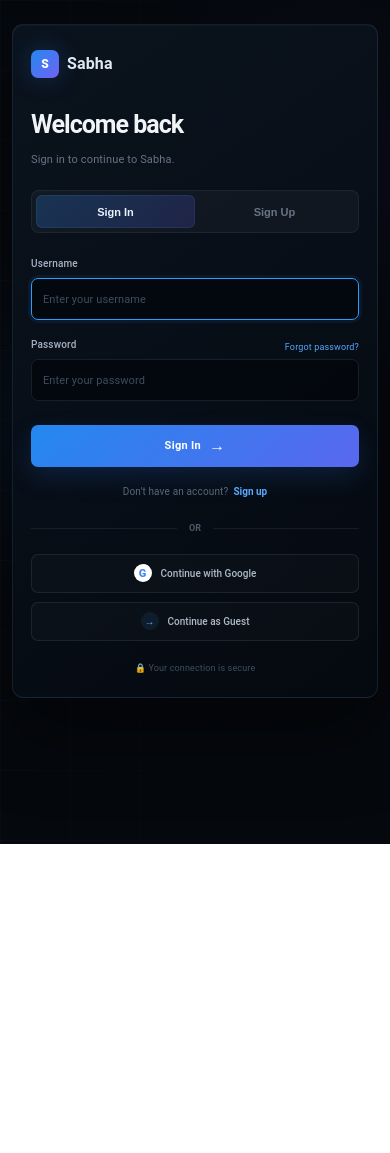
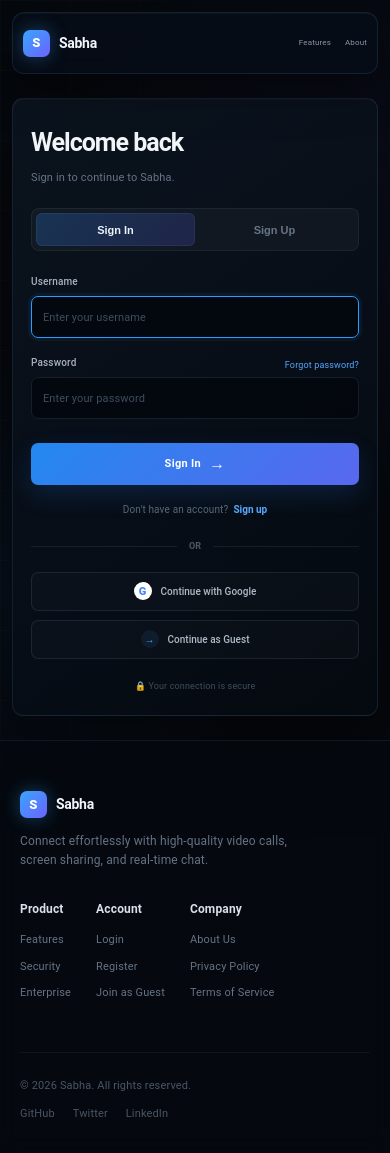
Before and after one commit to purushottamk583/Sabha---Video-Conferencing-Platform, a React (Vite) app in the folder Frontend/: page /auth in a window 390 px wide. Before the commit the page ends 844 px from the top, so only its background shows below. Built offline with nearby package versions, Linux system fonts and the light colour scheme.

Commit message:
adding footer in authentication page

```diff
--- a/Frontend/src/pages/Authentication.jsx
+++ b/Frontend/src/pages/Authentication.jsx
@@ -10,6 +10,7 @@
 import { createTheme, ThemeProvider } from '@mui/material/styles';
 import { AuthContext } from '../contexts/AuthContext';
 import { Snackbar } from '@mui/material';
+import { useNavigate } from 'react-router-dom';
 import "../styles/Authentication.css";
 
 
@@ -18,6 +19,7 @@
 
 export default function Authentication() {
 
+    const router = useNavigate();
     const [username, setUsername] = React.useState();
     const [password, setPassword] = React.useState();
     const [name, setName] = React.useState();
@@ -60,22 +62,29 @@
             <div className="authPage">
                 <CssBaseline />
 
+                <nav className="landingNavbar authNavbar">
+                    <div className="navBrand">
+                        <div className="brandIcon">S</div>
+                        <h1>Sabha</h1>
+                    </div>
+
+                    <div className="navLinks">
+                        <p onClick={() => router("/")}>Features</p>
+                        <p onClick={() => router("/")}>About</p>
+                        <p onClick={() => router("/")}>Security</p>
+                        <span className="navDivider"></span>
+                        <p onClick={() => router("/aljk23")}>Join as Guest</p>
+                    </div>
+                </nav>
+
+                <div className="authMain">
+
                 {/* =================================================
                     LEFT BRAND / INFORMATION SECTION
                 ================================================= */}
 
                 <div className="authBrandSection">
                     <div className="authBrandContent">
-                        {/* Brand */}
-
-                        <div className="authBrand">
-                            <div className="authBrandIcon">
-                                S
-                            </div>
-                            <span>Sabha</span>
-                        </div>
-
-
                         {/* Main heading */}
 
                         <div className="authIntro">
@@ -166,14 +175,6 @@
 
                 <div className="authFormSection">
                     <div className="authCard">
-
-                        {/* Mobile brand */}
-                        <div className="mobileAuthBrand">
-                            <div className="authBrandIcon">
-                                S
-                            </div>
-                            <span>Sabha</span>
-                        </div>
 
                         {/* Heading */}
                         <div className="authHeading">
@@ -393,6 +394,54 @@
                     </div>
                 </div>
 
+                </div>
+
+                <footer className="landingFooter authFooter">
+                    <div className="footerContainer">
+                        <div className="footerTop">
+                            <div className="footerBrandInfo">
+                                <div className="navBrand">
+                                    <div className="brandIcon">S</div>
+                                    <h1>Sabha</h1>
+                                </div>
+                                <p className="footerDescription">
+                                    Connect effortlessly with high-quality video calls, screen sharing, and real-time chat.
+                                </p>
+                            </div>
+
+                            <div className="footerNavGrid">
+                                <div className="footerColumn">
+                                    <h4>Product</h4>
+                                    <p onClick={() => router("/")}>Features</p>
+                                    <p onClick={() => router("/")}>Security</p>
+                                    <p>Enterprise</p>
+                                </div>
+                                <div className="footerColumn">
+                                    <h4>Account</h4>
+                                    <p onClick={() => router("/auth")}>Login</p>
+                                    <p onClick={() => router("/auth")}>Register</p>
+                                    <p onClick={() => router("/aljk23")}>Join as Guest</p>
+                                </div>
+                                <div className="footerColumn">
+                                    <h4>Company</h4>
+                                    <p>About Us</p>
+                                    <p>Privacy Policy</p>
+                                    <p>Terms of Service</p>
+                                </div>
+                            </div>
+                        </div>
+
+                        <div className="footerBottom">
+                            <p>© {new Date().getFullYear()} Sabha. All rights reserved.</p>
+                            <div className="footerSocials">
+                                <span>GitHub</span>
+                                <span>Twitter</span>
+                                <span>LinkedIn</span>
+                            </div>
+                        </div>
+                    </div>
+                </footer>
+
             </div>
 
 
--- a/Frontend/src/styles/Authentication.css
+++ b/Frontend/src/styles/Authentication.css
@@ -3,12 +3,26 @@
 .authPage {
     min-height: 100vh;
     width: 100%;
-    display: grid;
-    grid-template-columns: 1fr 500px;
+    display: flex;
+    flex-direction: column;
     background: radial-gradient(circle at 20% 50%, rgba(31, 103, 190, 0.10), transparent 35%), radial-gradient(circle at 85% 20%, rgba(91, 79, 190, 0.08), transparent 30%), #05080d;
     color: #ffffff;
     position: relative;
-    overflow: hidden;
+    overflow-x: hidden;
+}
+.authNavbar {
+    flex: 0 0 auto;
+    margin-top: 18px;
+}
+.authMain {
+    flex: 1 0 auto;
+    min-height: 0;
+    display: grid;
+    grid-template-columns: 1fr 500px;
+}
+.authFooter {
+    flex: 0 0 auto;
+    margin-top: auto;
 }
 /* bg grid */
 .authPage::before {
@@ -22,7 +36,7 @@
 }
 /* left section */
 .authBrandSection {
-    min-height: 100vh;
+    min-height: 680px;
     display: flex;
     align-items: center;
     justify-content: center;
@@ -148,7 +162,7 @@
 }
 /* right form section */
 .authFormSection {
-    min-height: 100vh;
+    min-height: 680px;
     display: flex;
     align-items: center;
     justify-content: center;
@@ -431,7 +445,7 @@
 }
 /* tablet */
 @media (max-width: 1050px) {
-    .authPage { grid-template-columns: 1fr 440px; }
+    .authMain { grid-template-columns: 1fr 440px; }
     .authBrandSection { padding: 50px; }
     .authIntro h1 {
         font-size: 50px;
@@ -442,13 +456,33 @@
 /* mobile */
 @media (max-width: 800px) {
     .authPage {
-        display: block;
+        display: flex;
         min-height: 100vh;
         overflow-y: auto;
     }
+    .authNavbar {
+        width: calc(100% - 24px);
+        margin-top: 12px;
+    }
+    .authNavbar .navLinks p,
+    .authNavbar .navDivider,
+    .authNavbar .navLoginBtn {
+        display: none;
+    }
+    .authNavbar .navLinks p:nth-child(1),
+    .authNavbar .navLinks p:nth-child(2) {
+        display: block;
+        cursor: pointer;
+    }
+    .authNavbar .navLinks {
+        gap: 14px;
+    }
+    .authMain {
+        display: block;
+    }
     .authBrandSection { display: none; }
     .authFormSection {
-        min-height: 100vh;
+        min-height: auto;
         width: 100%;
         padding: 25px 18px;
         align-items: flex-start;
@@ -458,12 +492,14 @@
         margin: 25px auto;
         padding: 28px 23px 25px;
     }
-    .mobileAuthBrand { display: flex; }
     .authHeading h2 { font-size: 25px; }
     .authHeading p { font-size: 11px; }
 }
 /* small mobile */
 @media (max-width: 420px) {
+    .authNavbar {
+        padding: 0 10px;
+    }
     .authFormSection { padding: 12px; }
     .authCard {
         margin: 12px auto;
```
